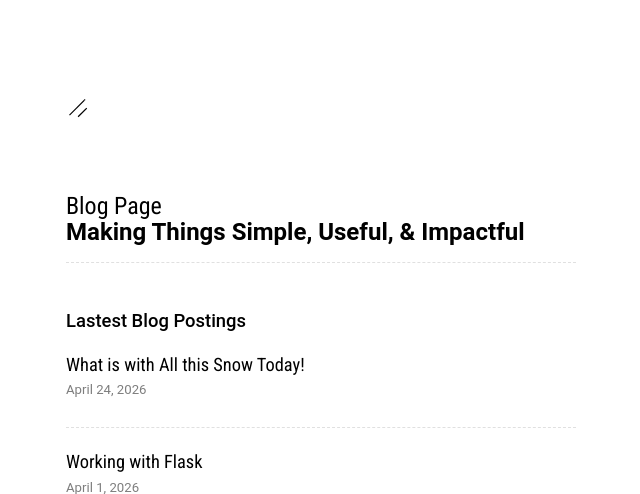
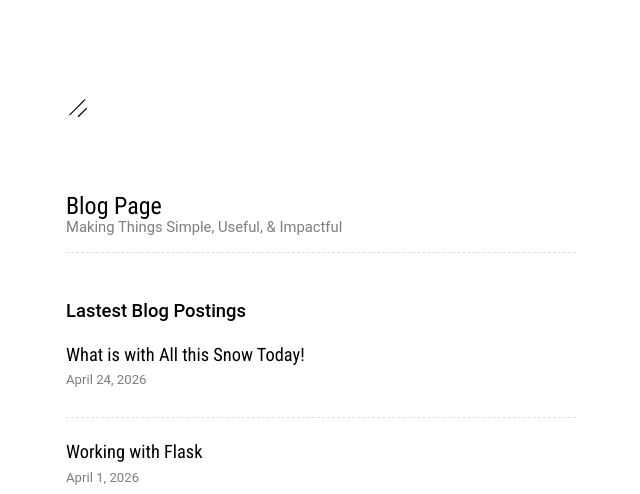
Before and after one commit to rindoshingen/Deploy-Flask-App, a Flask app: page /blog/ in a window 1280 px wide. Shown: the top 494 px of the page, without its empty margins (319-959 px from the left). Run offline with Flask 3, Linux system fonts and the light colour scheme.

Commit message:
Change h4 to h2 in styles.css

```diff
--- a/static/css/styles.css
+++ b/static/css/styles.css
@@ -71,7 +71,7 @@ body {
         font-weight: 500;
     }
 
-    & h4 {
+    & h2 {
         font-size: var(--fw-heading--0925);
         font-weight: 400;
         color: var(--fw-color--500);
```
